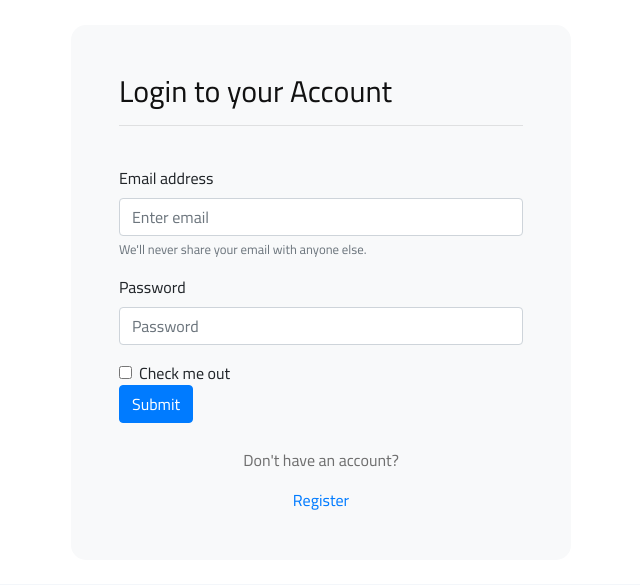
After one commit to alexkasema/lexy, a Django app: page /user/login in a window 1280 px wide. The commit adds this page. Shown: the part 597-1182 px from the top of the page, without its empty margins (319-959 px from the left). Run offline with Django 4.2, Linux system fonts and the light colour scheme; some libraries are stand-ins or nearby versions.

Commit message:
Implemented register/login/logout functionalities

```diff
--- a/lexy/settings.py
+++ b/lexy/settings.py
@@ -39,11 +39,14 @@ INSTALLED_APPS = [
     'django.contrib.sessions',
     'django.contrib.messages',
     'django.contrib.staticfiles',
+    'crispy_forms',
 
     #? Custom Apps
     'core',
     'userAuth',
 ]
+
+CRISPY_TEMPLATE_PACK = 'bootstrap4'
 
 AUTH_USER_MODEL = 'userAuth.User' #! The user model we created  "userAuth is the app we created for authentication"
 
--- a/static/css/style.css
+++ b/static/css/style.css
@@ -110,6 +110,11 @@ ol {
 /*---------------------
   Helper CSS
 -----------------------*/
+.form-layout{
+    border-radius: 15px;
+    width: 500px;
+}
+
 
 .section-title {
 	margin-bottom: 50px;
--- a/static/js/main.js
+++ b/static/js/main.js
@@ -8,6 +8,13 @@
 ---------------------------------------------------------  */
 
 'use strict';
+
+//! Message time out
+var message_timeout = document.getElementById('message-timer');
+
+setTimeout(function() {
+    message_timeout.style.display = 'none';
+}, 5000);
 
 (function ($) {
 
--- a/templates/partials/base.html
+++ b/templates/partials/base.html
@@ -55,9 +55,15 @@
                     <li><a href="#">English</a></li>
                 </ul>
             </div>
+            {% if request.user.is_authenticated %}
             <div class="header__top__right__auth">
-                <a href="#"><i class="fa fa-user"></i> Login</a>
+                <a href="{% url 'userAuth:logout' %}"><i class="fa fa-user"></i> Logout</a>
             </div>
+            {% else %}
+            <div class="header__top__right__auth">
+                <a href="{% url 'userAuth:login' %}"><i class="fa fa-user"></i> Login</a>
+            </div>
+            {% endif %}
         </div>
         <nav class="humberger__menu__nav mobile-menu">
             <ul>
@@ -123,9 +129,15 @@
                                     <li><a href="#">English</a></li>
                                 </ul>
                             </div>
-                            <div class="header__top__right__auth">
-                                <a href="#"><i class="fa fa-user"></i> Login</a>
-                            </div>
+                            {% if request.user.is_authenticated %}
+                                <div class="header__top__right__auth">
+                                    <a href="{% url 'userAuth:logout' %}"><i class="fa fa-user"></i> Logout</a>
+                                </div>
+                                {% else %}
+                                <div class="header__top__right__auth">
+                                    <a href="{% url 'userAuth:login' %}"><i class="fa fa-user"></i> Login</a>
+                                </div>
+                            {% endif %}
                         </div>
                     </div>
                 </div>
@@ -172,6 +184,19 @@
         </div>
     </header>
      <!-- Header Section End -->
+     <br>
+        <!-- Notification messages -->
+        {% for message in messages %}
+            {% if message.level == DEFAULT_MESSAGE_LEVELS.SUCCESS %}
+                <p id="message-timer" class="alert alert-success text-center float-center message-text">
+                    <i class="fa fa-check-square" aria-hidden="true"></i> &nbsp; {{message}}
+                </p>
+            {% else %}
+            <p id="message-timer" class="alert alert-danger text-center float-center message-text">
+                <i class="fa fa-check-square" aria-hidden="true"></i> &nbsp; {{message}}
+            </p>
+            {% endif %}
+        {% endfor %}
 
 {% block content %}
 
--- /dev/null
+++ b/templates/userAuth/login.html
@@ -0,0 +1,55 @@
+{% extends 'partials/base.html' %}
+
+<!-- {% load crispy_forms_tags %} -->
+
+{% block content %}
+
+<body>
+
+
+    <div class="container bg-light shadow-md p-5 form-layout">
+
+        <h3>Login to your Account</h3>
+
+        <hr>
+        <br>
+        <!-- {% if form.Errors %}
+            <div class="alert alert-danger">
+                <strong>{{form.errors}}</strong>
+            </div>
+        {% endif %} -->
+
+        <form action="" method="post" autocomplete="off">
+            {% csrf_token %}
+            <div class="form-group">
+                <label for="exampleInputEmail1">Email address</label>
+                <input type="email" name="email" class="form-control" id="exampleInputEmail1" aria-describedby="emailHelp" placeholder="Enter email">
+                <small id="emailHelp" class="form-text text-muted">We'll never share your email with anyone else.</small>
+              </div>
+              <div class="form-group">
+                <label for="exampleInputPassword1">Password</label>
+                <input type="password" name="password" class="form-control" id="exampleInputPassword1" placeholder="Password">
+              </div>
+              <div class="form-check">
+                <input type="checkbox" class="form-check-input" id="exampleCheck1">
+                <label class="form-check-label" for="exampleCheck1">Check me out</label>
+              </div>
+              <button type="submit" class="btn btn-primary">Submit</button>
+
+            <!-- <button class="btn btn-primary w-100 btn-block p-2" type="submit">
+                Login &nbsp; <i class="fa fa-sign-in" aria-hidden="true"></i>
+            </button> -->
+
+        </form>
+
+        <br>
+
+        <div class="text-center">
+            <p>Don't have an account? </p> <a href="{% url 'userAuth:register' %}">Register</a>
+        </div>
+
+    </div>
+    <br>
+</body>
+
+{% endblock %}
--- a/userAuth/urls.py
+++ b/userAuth/urls.py
@@ -5,4 +5,6 @@ app_name = 'userAuth'
 
 urlpatterns = [
     path('register', views.register_view, name='register'),
+    path('login', views.login_view, name='login'),
+    path('logout', views.logout_view, name='logout'),
 ]
--- a/userAuth/views.py
+++ b/userAuth/views.py
@@ -4,7 +4,9 @@ from django.contrib.auth import authenticate, login, logout
 
 from django.contrib import messages #! for flash messages
 
-from . forms import MyUserCreationForm
+from . forms import MyUserCreationForm, LoginForm
+
+from . models import User
 
 # Create your views here.
 
@@ -27,3 +29,43 @@ def register_view(request):
 
     context = {'form': form}
     return render(request, 'userAuth/register.html', context)
+
+
+def login_view(request):
+
+    if request.user.is_authenticated:
+        messages.success(request, 'You are already logged in :)')
+        return redirect('core:index')
+
+
+    if request.method == 'POST':
+
+        # form = LoginForm(request.POST)
+
+        email = request.POST.get("email")
+        password = request.POST.get("password")
+
+        try:
+            user = User.objects.get(email=email)
+        except:
+            messages.error(request,'User does not exist')
+
+        user = authenticate(request, email=email, password=password)
+
+        if user is not None:
+            login(request, user)
+            return redirect('core:index')
+        else:
+            messages.error(request,'username or password is incorrect')
+
+    context = {}
+    return render(request, 'userAuth/login.html', context)
+
+
+def logout_view(request):
+
+    logout(request)
+
+    messages.success(request, "Logout success")
+
+    return redirect('userAuth:login')
```
Also changed, not shown: templates/userAuth/register.html (+38 -48 lines), userAuth/forms.py (+8 -1 lines).
